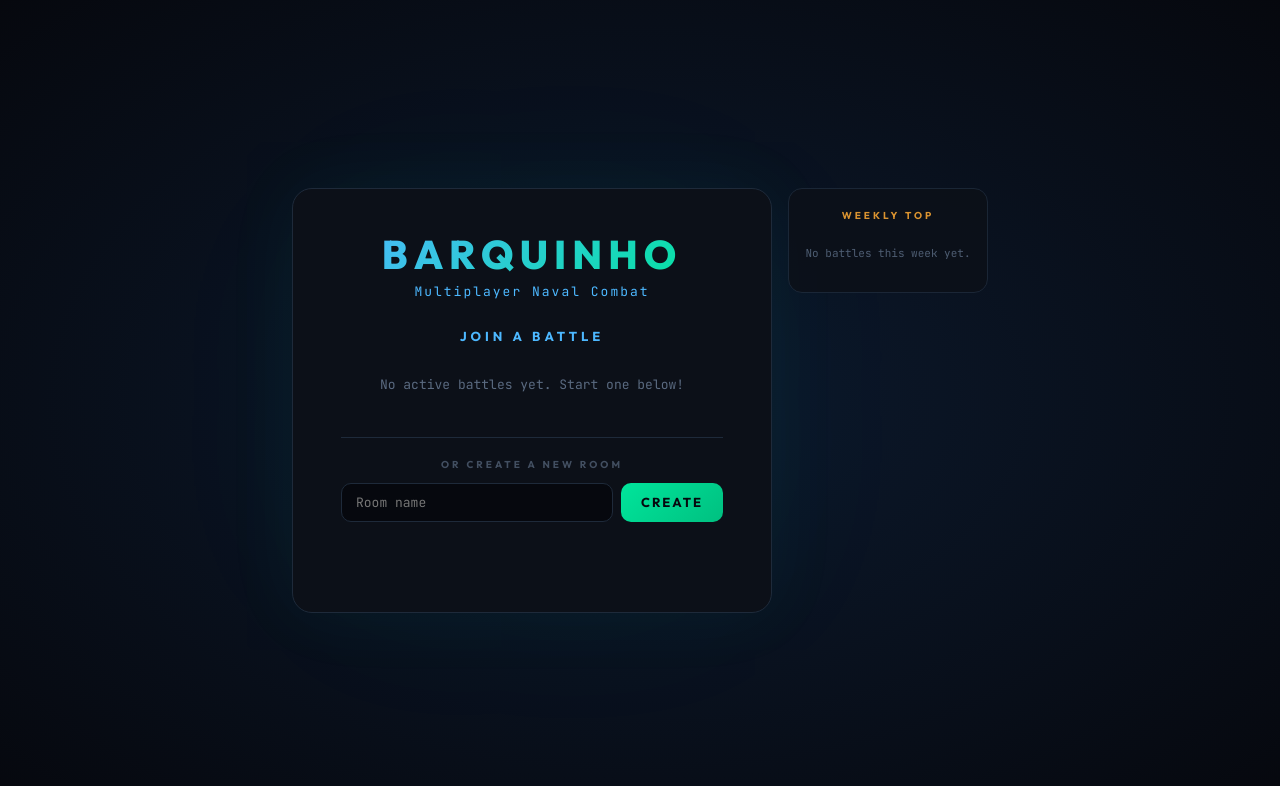
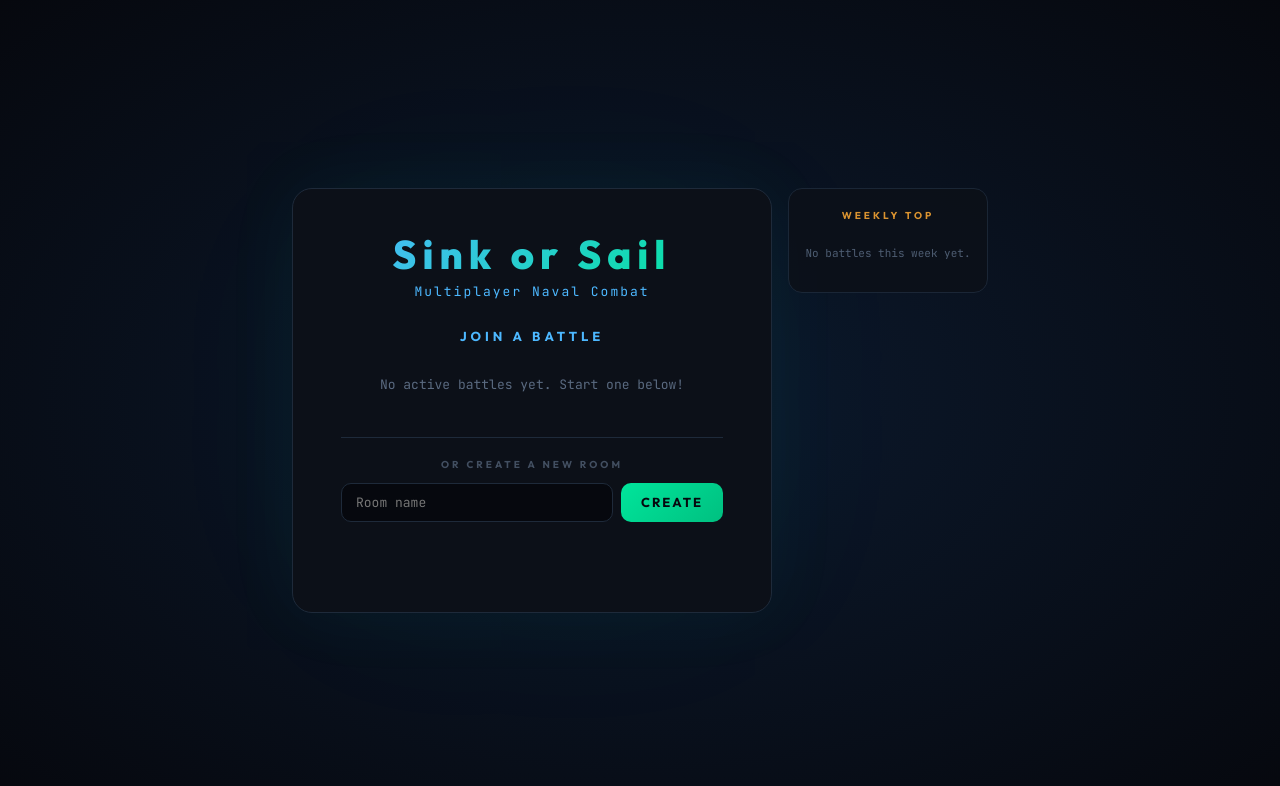
Before and after one commit to dcpenteado/boat-game-vibe-coding, a website: page public/index.html in a window 1280 px wide. Drawn offline with nearby package versions, Linux system fonts and the light colour scheme; no server answers.

Commit message:
name changed

```diff
--- a/package.json
+++ b/package.json
@@ -1,5 +1,5 @@
 {
-  "name": "barquinho",
+  "name": "sink-or-sail",
   "version": "1.0.0",
   "type": "module",
   "scripts": {
--- a/public/index.html
+++ b/public/index.html
@@ -3,7 +3,7 @@
 <head>
   <meta charset="UTF-8">
   <meta name="viewport" content="width=device-width, initial-scale=1.0">
-  <title>Barquinho - Naval Combat</title>
+  <title>Sink or Sail  - Naval Combat</title>
   <link rel="stylesheet" href="css/style.css">
   <link rel="preconnect" href="https://fonts.googleapis.com">
   <link href="https://fonts.googleapis.com/css2?family=JetBrains+Mono:wght@400;600;700&family=Outfit:wght@400;600;700;800&display=swap" rel="stylesheet">
@@ -13,7 +13,7 @@
   <div id="lobbyScreen">
     <div class="lobby-layout">
       <div class="lobby-box">
-        <h1>BARQUINHO</h1>
+        <h1>Sink or Sail</h1>
         <p class="subtitle">Multiplayer Naval Combat</p>
 
         <div class="lobby-section lobby-rooms-section">
@@ -47,7 +47,7 @@
   <!-- Join Screen (name input) — shown after room selection -->
   <div id="joinScreen" style="display:none">
     <div class="join-box">
-      <h1>BARQUINHO</h1>
+      <h1>Sink or Sail</h1>
       <p class="subtitle" id="selectedRoomLabel"></p>
       <input type="text" id="nameInput" placeholder="Your name" maxlength="12" autocomplete="off" spellcheck="false">
       <button id="btnJoin">PLAY</button>
--- a/server.js
+++ b/server.js
@@ -860,6 +860,6 @@ io.on('connection', (socket) => {
 // ============================================================
 const PORT = process.env.PORT || 3000;
 http.listen(PORT, () => {
-  console.log(`\n  BARQUINHO server running on http://localhost:${PORT}\n`);
+  console.log(`\n Sink or Sail server running on http://localhost:${PORT}\n`);
   console.log(`  Tick rate: ${C.TICK_RATE} Hz\n`);
 });
```
Also changed, not shown: README.md, 1 other file.
